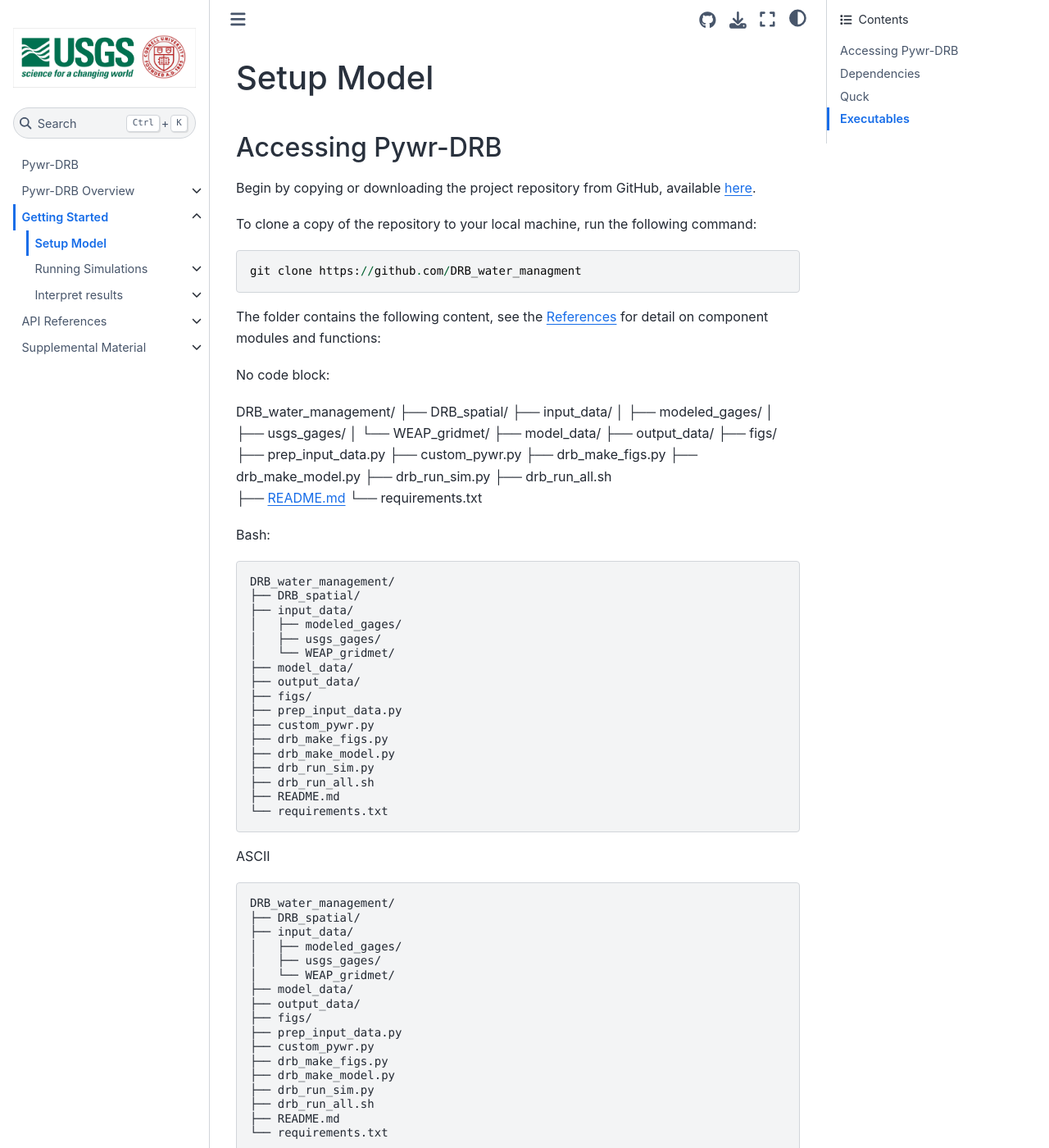
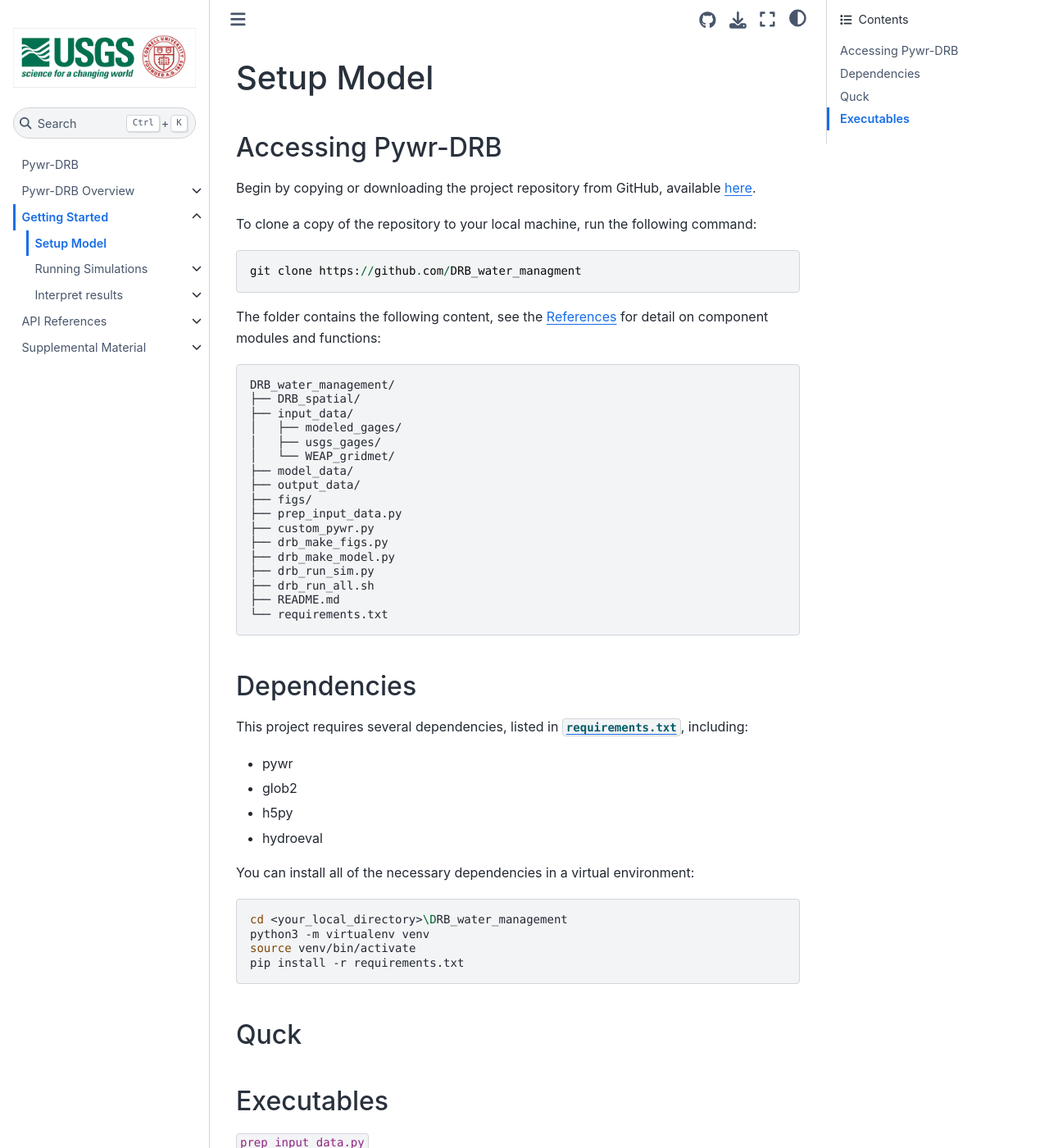
Before and after one commit to TrevorJA/Pywr_DRB_documentation, a Jupyter Book: the page built from docs/Getting_Started/setup_model.md, in a window 1280 px wide and 1400 px high. Shown: the whole window at 82% size. Built offline with Jupyter Book 1.0.4 settings and Sphinx 7.4.7 and the Sphinx Book theme 1.1.4, drawn with Linux system fonts in a browser that asks for light colours.

````diff
--- a/docs/Getting_Started/setup_model.md
+++ b/docs/Getting_Started/setup_model.md
@@ -11,29 +11,6 @@
 ```
 
 The folder contains the following content, see the [References](../../API_References/api_references.md) for detail on component modules and functions:
-
-No code block:
-
-
-DRB_water_management/
-├── DRB_spatial/
-├── input_data/
-│   ├── modeled_gages/
-│   ├── usgs_gages/
-│   └── WEAP_gridmet/
-├── model_data/
-├── output_data/
-├── figs/
-├── prep_input_data.py
-├── custom_pywr.py
-├── drb_make_figs.py
-├── drb_make_model.py
-├── drb_run_sim.py
-├── drb_run_all.sh
-├── README.md
-└── requirements.txt
-
-Bash:
 
 ```Bash
 DRB_water_management/
@@ -55,27 +32,6 @@
 └── requirements.txt
 ```
 
-ASCII
-
-```ASCII
-DRB_water_management/
-├── DRB_spatial/
-├── input_data/
-│   ├── modeled_gages/
-│   ├── usgs_gages/
-│   └── WEAP_gridmet/
-├── model_data/
-├── output_data/
-├── figs/
-├── prep_input_data.py
-├── custom_pywr.py
-├── drb_make_figs.py
-├── drb_make_model.py
-├── drb_run_sim.py
-├── drb_run_all.sh
-├── README.md
-└── requirements.txt
-```
 
 ## Dependencies
 
````
Also changed, not shown: docs/Overview/DRB/drb_history.md (+1 -1 lines), docs/Overview/Model/pywr_drb_overview.md (+0 -3 lines), docs/Supplemental/data_summary.md (+1 -1 lines), docs/Supplemental/synthetic_generation.md (+0 -3 lines).
